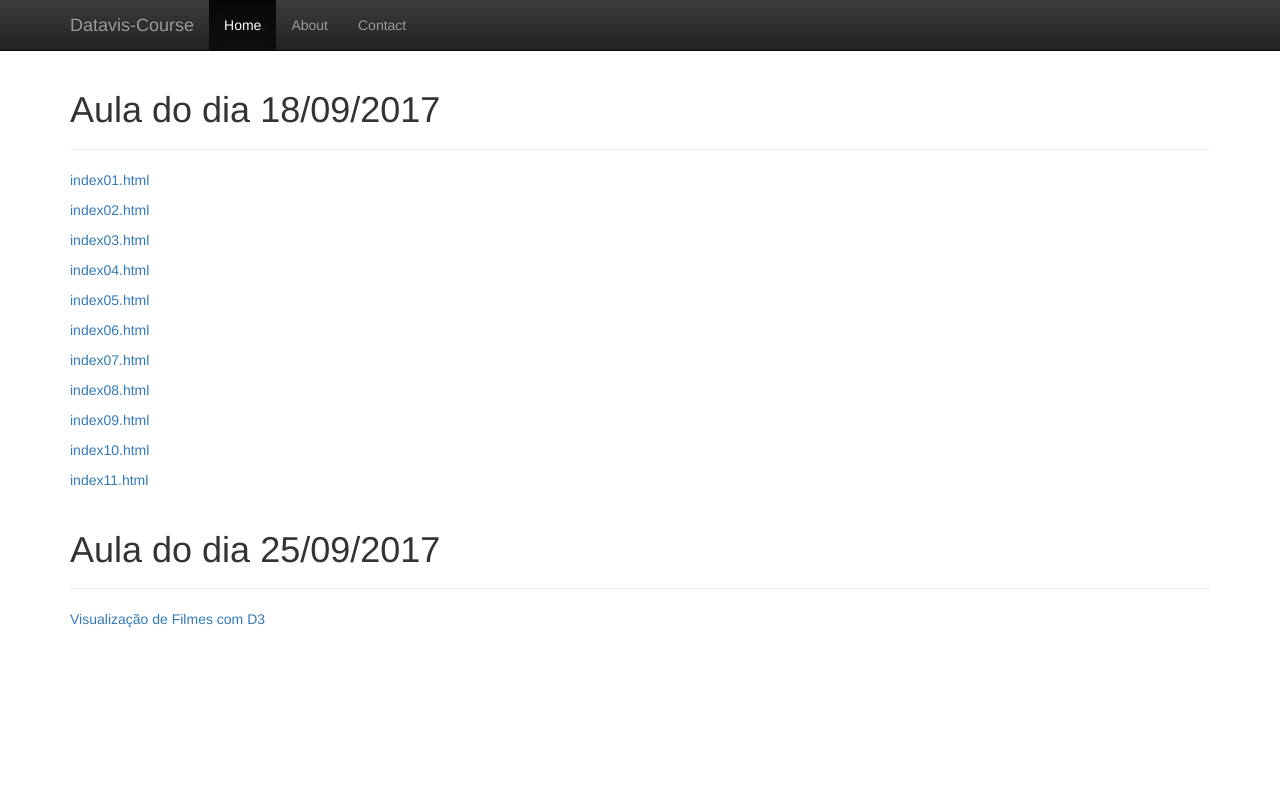
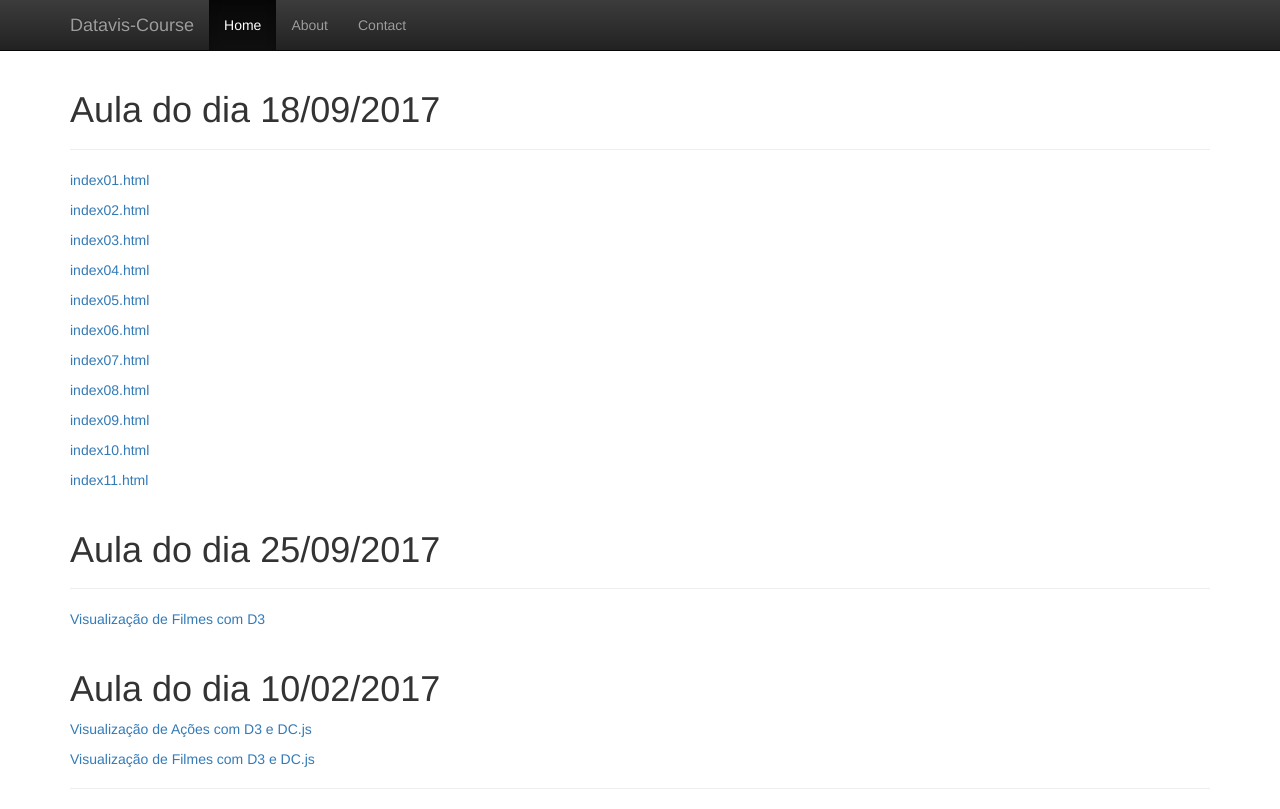
Before and after one commit to carolhmj/datavis-course, a plain HTML site: page index.html in a window 1280 px wide. Drawn offline with nearby package versions, Linux system fonts and the light colour scheme.

Commit message:
Added the missing links.

```diff
--- a/index.html
+++ b/index.html
@@ -63,6 +63,12 @@
       </div>
         <p><a href="/datavis-course/2017_09_25/movies_d3.html">Visualização de Filmes com D3</a></p>
 
+      <div class="page-header">
+        <h1>Aula do dia 10/02/2017</h1>
+        <p><a href="/datavis-course/2017_10_02/stocks.html">Visualização de Ações com D3 e DC.js</a></p>
+        <p><a href="/datavis-course/2017_10_02/movies.html">Visualização de Filmes com D3 e DC.js</a></p>
+      </div>
+
     </div><!-- /.container -->
 
     <!-- jQuery (necessary for Bootstrap's JavaScript plugins) -->
```
